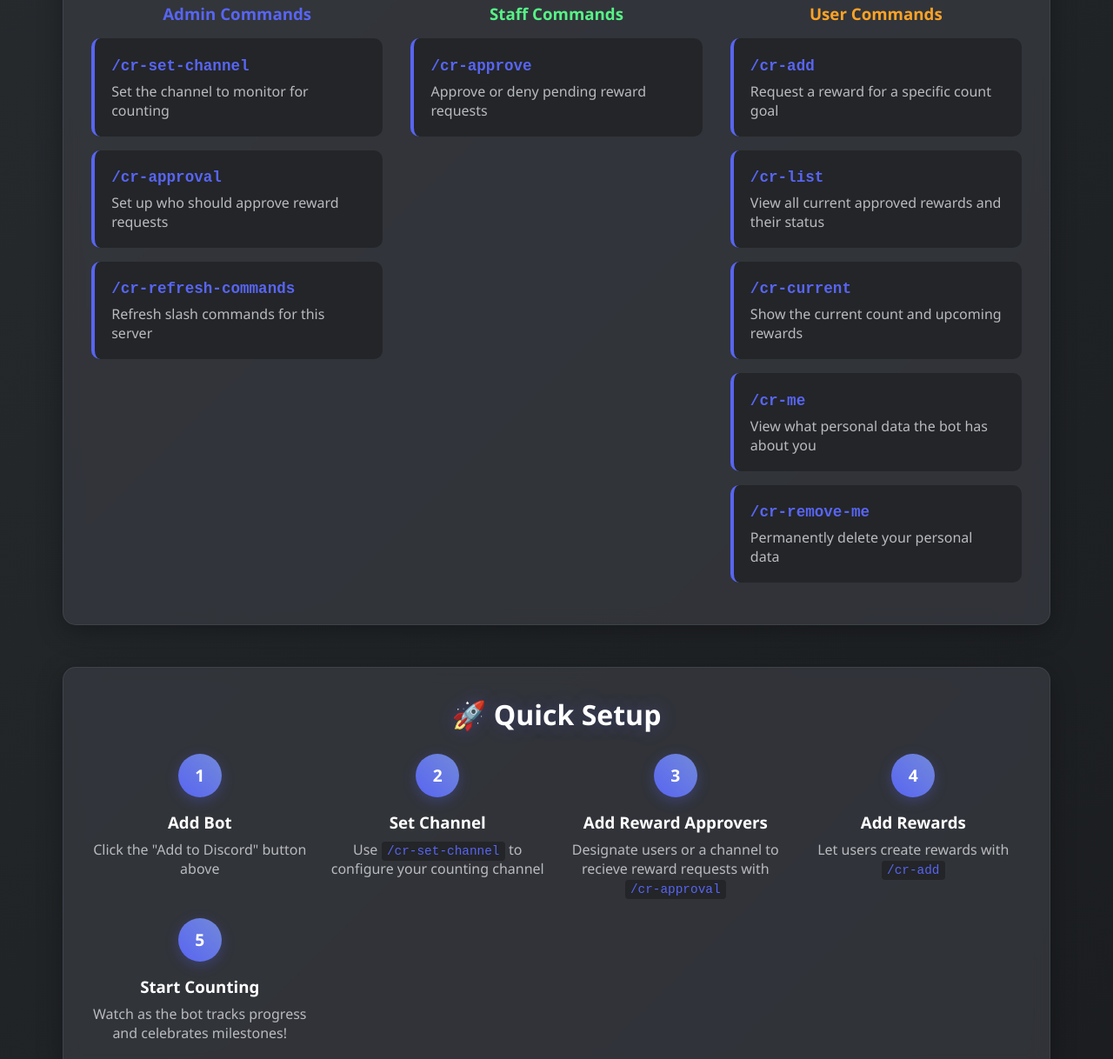
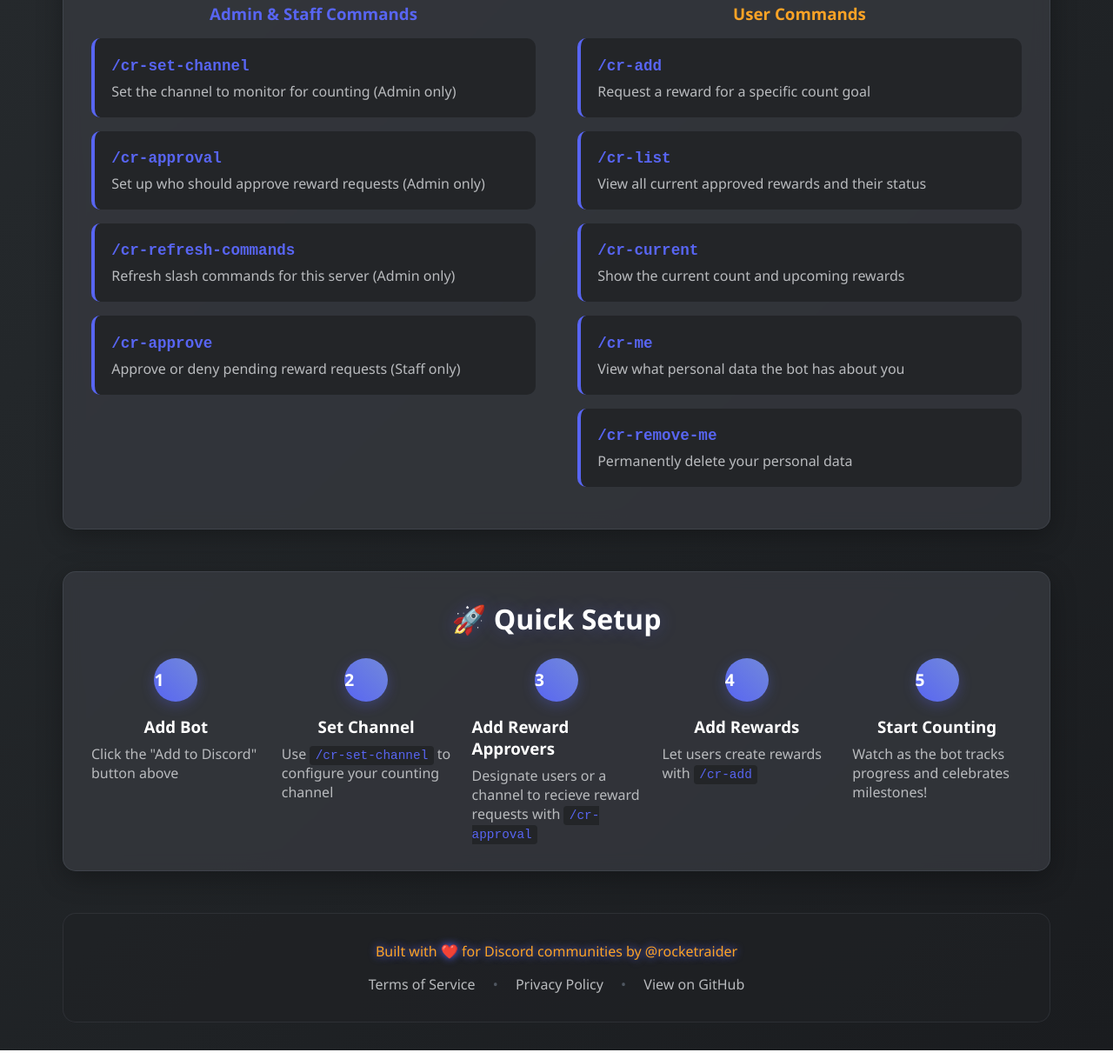
Before and after one commit to BriZimm/CountMonitor-Bot, a website: page website/index.html in a window 1280 px wide. Shown: the part 1586-2804 px from the top of the page at 87% size. Drawn offline with Linux system fonts and the light colour scheme.

Commit message:
Update website

```diff
--- a/website/index.html
+++ b/website/index.html
@@ -291,15 +291,15 @@
 
         .command-columns {
             display: flex;
-            gap: 2rem;
+            gap: 3rem;
             flex-wrap: wrap;
             justify-content: center;
         }
 
         .command-col {
-            flex: 1 1 250px;
-            min-width: 250px;
-            max-width: 340px;
+            flex: 2 1 400px;
+            min-width: 340px;
+            max-width: 520px;
         }
 
         .command-item {
@@ -349,12 +349,16 @@
 
         .setup-steps {
             display: grid;
-            grid-template-columns: repeat(auto-fit, minmax(200px, 1fr));
+            grid-template-columns: repeat(5, 1fr);
             gap: 1.5rem;
         }
 
         .setup-step {
-            text-align: center;
+            min-height: 180px;
+            display: flex;
+            flex-direction: column;
+            align-items: center;
+            justify-content: flex-start;
             transition: transform 0.3s ease;
         }
 
@@ -534,30 +538,27 @@
 
         <div class="commands">
             <h2 style="color:#fca326;text-shadow:0 0 20px #5865f2;">📋 Commands</h2>
-            <div class="command-columns" style="display: flex; gap: 2rem; flex-wrap: wrap; justify-content: center;">
-                <div class="command-col" style="flex:1 1 250px; min-width:250px; max-width:340px;">
-                    <h3 style="color:#5865f2; margin-bottom:1rem; text-align:center;">Admin Commands</h3>
+            <div class="command-columns" style="display: flex; gap: 3rem; flex-wrap: wrap; justify-content: center;">
+                <div class="command-col" style="flex:2 1 400px; min-width:340px; max-width:520px;">
+                    <h3 style="color:#5865f2; margin-bottom:1rem; text-align:center;">Admin & Staff Commands</h3>
                     <div class="command-item">
                         <code>/cr-set-channel</code>
-                        <p>Set the channel to monitor for counting</p>
+                        <p>Set the channel to monitor for counting (Admin only)</p>
                     </div>
                     <div class="command-item">
                         <code>/cr-approval</code>
-                        <p>Set up who should approve reward requests</p>
+                        <p>Set up who should approve reward requests (Admin only)</p>
                     </div>
                     <div class="command-item">
                         <code>/cr-refresh-commands</code>
-                        <p>Refresh slash commands for this server</p>
+                        <p>Refresh slash commands for this server (Admin only)</p>
+                    </div>
+                    <div class="command-item">
+                        <code>/cr-approve</code>
+                        <p>Approve or deny pending reward requests (Staff only)</p>
                     </div>
                 </div>
-                <div class="command-col" style="flex:1 1 250px; min-width:250px; max-width:340px;">
-                    <h3 style="color:#57f287; margin-bottom:1rem; text-align:center;">Staff Commands</h3>
-                    <div class="command-item">
-                        <code>/cr-approve</code>
-                        <p>Approve or deny pending reward requests</p>
-                    </div>
-                </div>
-                <div class="command-col" style="flex:1 1 250px; min-width:250px; max-width:340px;">
+                <div class="command-col" style="flex:2 1 400px; min-width:340px; max-width:520px;">
                     <h3 style="color:#fca326; margin-bottom:1rem; text-align:center;">User Commands</h3>
                     <div class="command-item">
                         <code>/cr-add</code>
@@ -585,28 +586,28 @@
 
         <div class="setup-section">
             <h2>🚀 Quick Setup</h2>
-            <div class="setup-steps">
-                <div class="setup-step">
+            <div class="setup-steps" style="display:grid;grid-template-columns:repeat(5,1fr);gap:1.5rem;">
+                <div class="setup-step" style="min-height:180px;display:flex;flex-direction:column;align-items:center;justify-content:flex-start;">
                     <div class="step-number">1</div>
                     <h3>Add Bot</h3>
                     <p>Click the "Add to Discord" button above</p>
                 </div>
-                <div class="setup-step">
+                <div class="setup-step" style="min-height:180px;display:flex;flex-direction:column;align-items:center;justify-content:flex-start;">
                     <div class="step-number">2</div>
                     <h3>Set Channel</h3>
                     <p>Use <code>/cr-set-channel</code> to configure your counting channel</p>
                 </div>
-                <div class="setup-step">
+                <div class="setup-step" style="min-height:180px;display:flex;flex-direction:column;align-items:center;justify-content:flex-start;">
                     <div class="step-number">3</div>
                     <h3>Add Reward Approvers</h3>
                     <p>Designate users or a channel to recieve reward requests with <code>/cr-approval</code></p>
                 </div>
-                <div class="setup-step">
+                <div class="setup-step" style="min-height:180px;display:flex;flex-direction:column;align-items:center;justify-content:flex-start;">
                     <div class="step-number">4</div>
                     <h3>Add Rewards</h3>
                     <p>Let users create rewards with <code>/cr-add</code></p>
                 </div>
-                <div class="setup-step">
+                <div class="setup-step" style="min-height:180px;display:flex;flex-direction:column;align-items:center;justify-content:flex-start;">
                     <div class="step-number">5</div>
                     <h3>Start Counting</h3>
                     <p>Watch as the bot tracks progress and celebrates milestones!</p>
```
